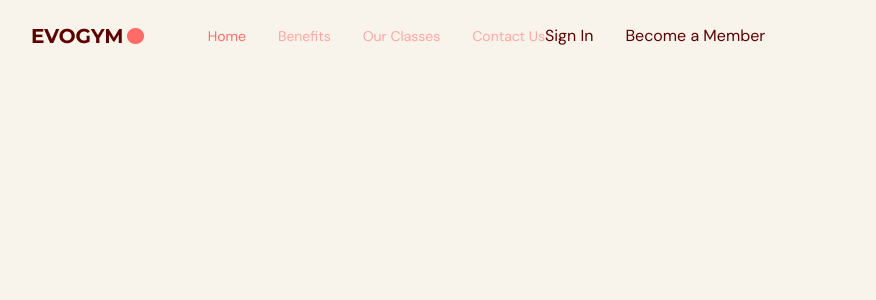
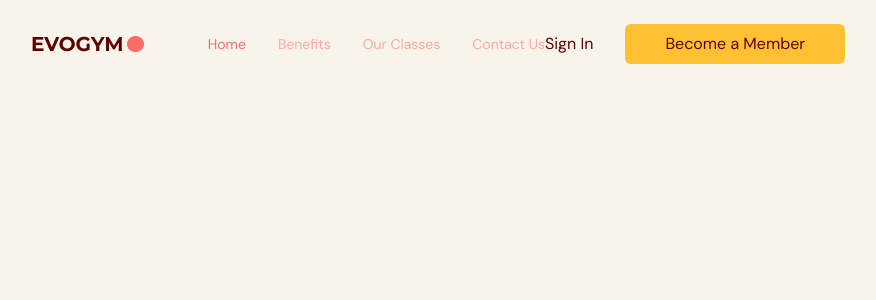
Before and after one commit to Nievescs20/Fitness-TS, a React (Vite) app: page / in a window 1280 px wide. Shown: the top 300 px of the page, without its empty margins (76-952 px from the left). Built offline with nearby package versions, Linux system fonts and the light colour scheme.

Commit message:
completed Action button component

```diff
--- a/index.html
+++ b/index.html
@@ -2,9 +2,9 @@
 <html lang="en">
   <head>
     <meta charset="UTF-8" />
-    <link rel="icon" type="image/svg+xml" href="/vite.svg" />
+    <!-- <link rel="icon" type="image/svg+xml" href="/vite.svg" /> -->
     <meta name="viewport" content="width=device-width, initial-scale=1.0" />
-    <title>Vite + React + TS</title>
+    <title>Fitness-TS</title>
   </head>
   <body>
     <div id="root"></div>
--- a/src/scenes/navbar/index.tsx
+++ b/src/scenes/navbar/index.tsx
@@ -2,6 +2,8 @@ import React, { useState } from "react";
 import { Bars3Icon, XMarkIcon } from "@heroicons/react/24/solid";
 import { SelectedPage } from "@/shared/types";
 import Logo from "@/assets/Logo.png";
+import useMediaQuery from "@/hooks/useMediaQuery";
+import ActionButton from "@/shared/ActionButton";
 import Link from "./Link";
 
 type Props = {
@@ -11,12 +13,15 @@ type Props = {
 
 const Navbar = ({ selectedPage, setSelectedPage }: Props) => {
   const flexBetween = "flex items-center justify-between";
+  const [isMenuToggled, setIsMenuToggled] = useState<boolean>(false);
+  const isAboveMediumScreens = useMediaQuery("(min-width: 1060px)");
   return (
     <nav>
       <div className={`${flexBetween} fixed top-0 z-30 w-full py-6`}>
         <div className={`${flexBetween} mx-auto w-5/6`}>
           <div className={`${flexBetween} w-full gap-16`}>
             <img alt="logo" src={Logo} />
+            {isAboveMediumScreens ? (
               <div className={`${flexBetween}, w-full `}>
                 <div className={`${flexBetween} gap-8 text-sm`}>
                   <Link
@@ -42,9 +47,19 @@ const Navbar = ({ selectedPage, setSelectedPage }: Props) => {
                 </div>
                 <div className={`${flexBetween} gap-8`}>
                   <p>Sign In</p>
-                <button>Become a Member</button>
+                  <ActionButton setSelectedPage={setSelectedPage}>
+                    Become a Member
+                  </ActionButton>
                 </div>
               </div>
+            ) : (
+              <button
+                className="rounded-full bg-secondary-500 p-2"
+                onClick={() => setIsMenuToggled(!isMenuToggled)}
+              >
+                <Bars3Icon className="h-6 w-6 text-white" />
+              </button>
+            )}
           </div>
         </div>
       </div>
--- /dev/null
+++ b/src/shared/ActionButton.tsx
@@ -0,0 +1,22 @@
+import React from "react";
+import AnchorLink from "react-anchor-link-smooth-scroll";
+import { SelectedPage } from "./types";
+
+type Props = {
+  children: React.ReactNode;
+  setSelectedPage: (value: SelectedPage) => void;
+};
+
+const ActionButton = ({ children, setSelectedPage }: Props) => {
+  return (
+    <AnchorLink
+      className="rounded-md bg-secondary-500 px-10 py-2 hover:bg-primary-500 hover:text-white"
+      onClick={() => setSelectedPage(SelectedPage.ContactUs)}
+      href={`#${SelectedPage.ContactUs}`}
+    >
+      {children}
+    </AnchorLink>
+  );
+};
+
+export default ActionButton;
```
Lines whose indentation alone changed are shown as unchanged.
